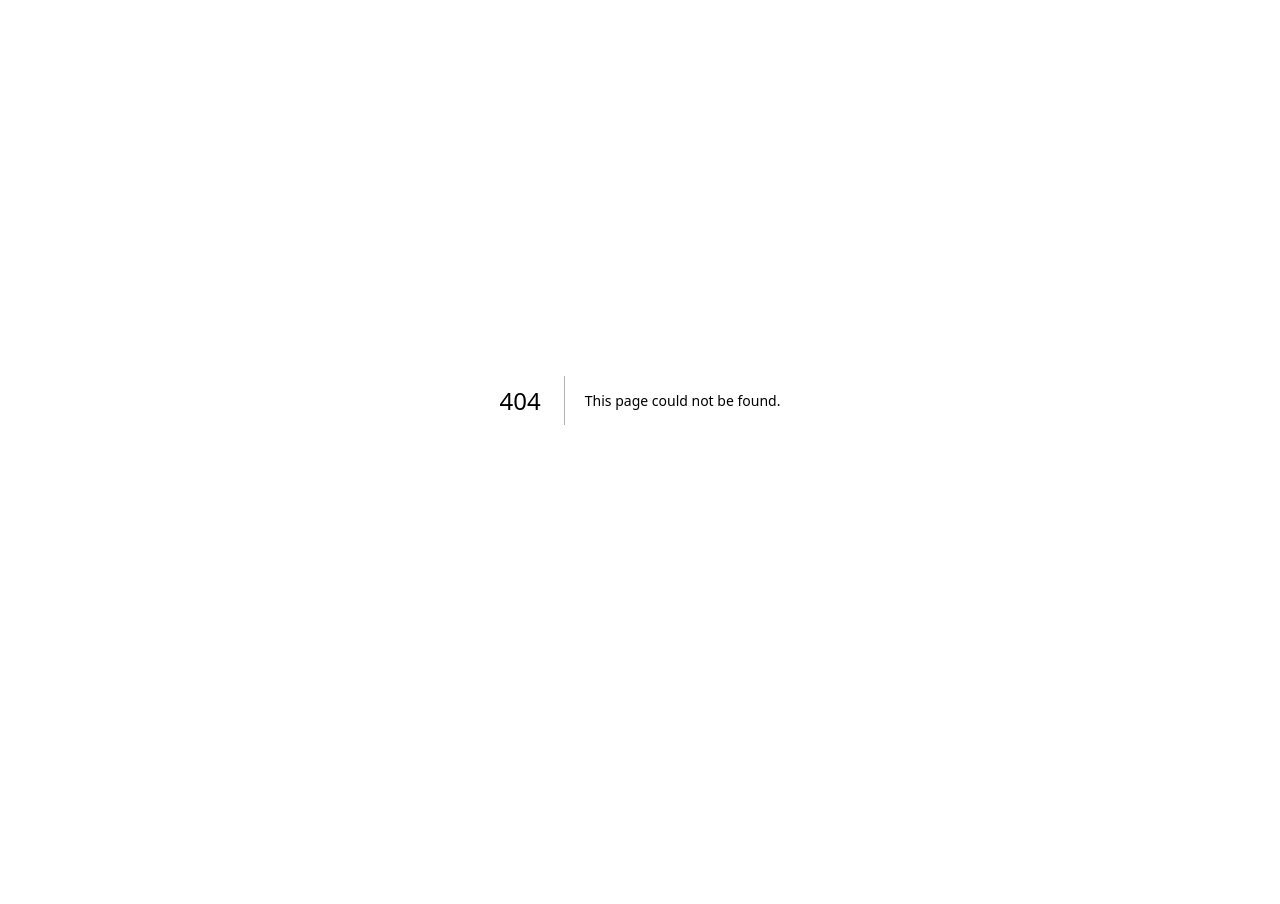
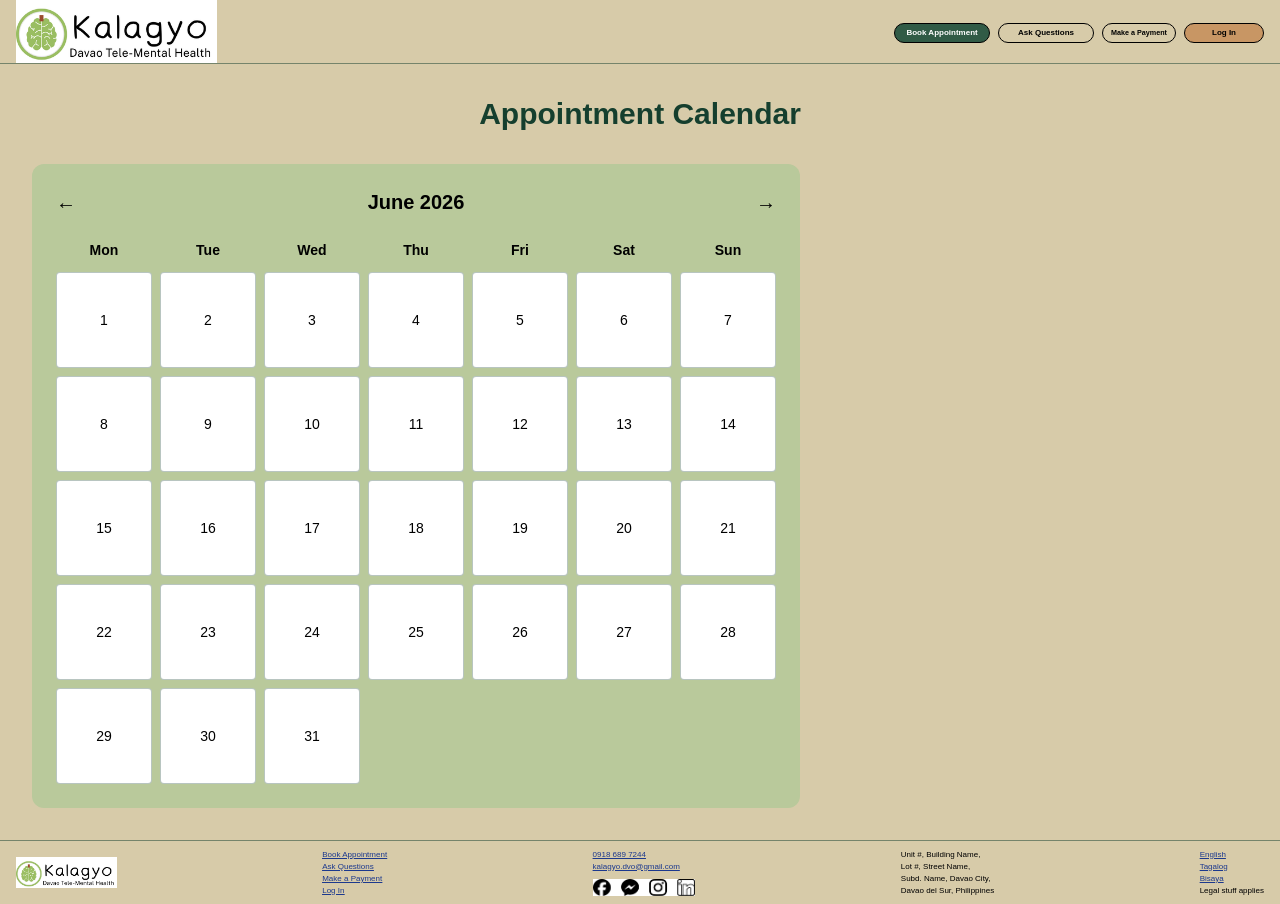
Before and after one commit to aljosanpedro/MSIT-PBD-Project2, a Next.js app in the folder msit-pbd-project2/: page /appointment-calendar in a window 1280 px wide. Before the commit this address had no page. Before the commit the page ends 800 px from the top, so only its background shows below. Built offline with nearby package versions, Linux system fonts and the light colour scheme.

Commit message:
Add Appointment Calendar page with navigation and date selection

```diff
--- /dev/null
+++ b/msit-pbd-project2/app/appointment-calendar/page.tsx
@@ -0,0 +1,46 @@
+import Header from "@/components/Header";
+import Footer from "@/components/Footer";
+
+const weekdays = ["Mon", "Tue", "Wed", "Thu", "Fri", "Sat", "Sun"];
+const dates = Array.from({ length: 31 }, (_, index) => index + 1);
+
+export default function AppointmentCalendar() {
+  return (
+    <main className="flex min-h-screen w-full flex-col bg-[rgb(215_203_169)]">
+      <Header />
+      <div className="flex-1 px-8 py-8">
+        <h1 className="text-center text-3xl font-semibold text-[#153f2e]">
+          Appointment Calendar
+        </h1>
+        <section className="mt-8 w-full max-w-3xl rounded-xl bg-[#b9c99b] p-6 text-black">
+          <div className="mb-6 flex items-center justify-between">
+            <button type="button" className="text-xl" aria-label="Previous month">
+              ←
+            </button>
+            <h2 className="text-xl font-semibold">June 2026</h2>
+            <button type="button" className="text-xl" aria-label="Next month">
+              →
+            </button>
+          </div>
+          <div className="grid grid-cols-7 gap-2 text-center text-sm font-semibold">
+            {weekdays.map((weekday) => (
+              <span key={weekday}>{weekday}</span>
+            ))}
+          </div>
+          <div className="mt-3 grid grid-cols-7 gap-2">
+            {dates.map((date) => (
+              <button
+                type="button"
+                key={date}
+                className="aspect-square rounded border border-[#153f2e]/30 bg-white text-sm transition-colors hover:bg-[#d7cba9]"
+              >
+                {date}
+              </button>
+            ))}
+          </div>
+        </section>
+      </div>
+      <Footer />
+    </main>
+  );
+}
--- a/msit-pbd-project2/app/book-appointment/page.tsx
+++ b/msit-pbd-project2/app/book-appointment/page.tsx
@@ -2,6 +2,7 @@
 
 import Header from "@/components/Header";
 import Footer from "@/components/Footer";
+import Link from "next/link";
 import { useState } from "react";
 
 export default function BookAppointment() {
@@ -54,12 +55,12 @@ export default function BookAppointment() {
                 personal growth.
               </p>
               <div className="mt-auto pt-6">
-                <button
-                  type="button"
-                  className="mx-auto block rounded-full border border-black bg-[#315b46] px-4 py-1 text-sm font-semibold text-white transition-transform duration-100 active:translate-y-0.5"
+                <Link
+                  href="/appointment-calendar"
+                  className="mx-auto flex w-fit items-center justify-center rounded-full border border-black bg-[#315b46] px-4 py-1 text-sm font-semibold text-white transition-transform duration-100 active:translate-y-0.5"
                 >
                   Book
-                </button>
+                </Link>
               </div>
             </article>
             <article className="flex flex-col rounded-xl bg-[#b9c99b] p-6 text-black">
@@ -72,12 +73,12 @@ export default function BookAppointment() {
                 practical paths toward wellness.
               </p>
               <div className="mt-auto pt-6">
-                <button
-                  type="button"
-                  className="mx-auto block rounded-full border border-black bg-[#315b46] px-4 py-1 text-sm font-semibold text-white transition-transform duration-100 active:translate-y-0.5"
+                <Link
+                  href="/appointment-calendar"
+                  className="mx-auto flex w-fit items-center justify-center rounded-full border border-black bg-[#315b46] px-4 py-1 text-sm font-semibold text-white transition-transform duration-100 active:translate-y-0.5"
                 >
                   Book
-                </button>
+                </Link>
               </div>
             </article>
             <article className="flex flex-col rounded-xl bg-[#b9c99b] p-6 text-black">
@@ -90,12 +91,12 @@ export default function BookAppointment() {
                 relationship concerns.
               </p>
               <div className="mt-auto pt-6">
-                <button
-                  type="button"
-                  className="mx-auto block rounded-full border border-black bg-[#315b46] px-4 py-1 text-sm font-semibold text-white transition-transform duration-100 active:translate-y-0.5"
+                <Link
+                  href="/appointment-calendar"
+                  className="mx-auto flex w-fit items-center justify-center rounded-full border border-black bg-[#315b46] px-4 py-1 text-sm font-semibold text-white transition-transform duration-100 active:translate-y-0.5"
                 >
                   Book
-                </button>
+                </Link>
               </div>
             </article>
           </div>
```
